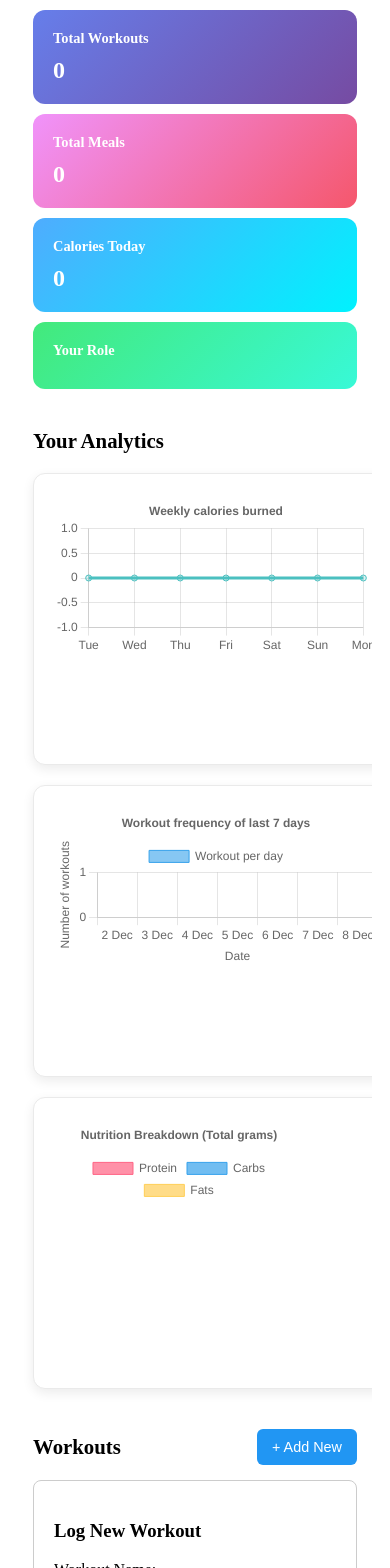
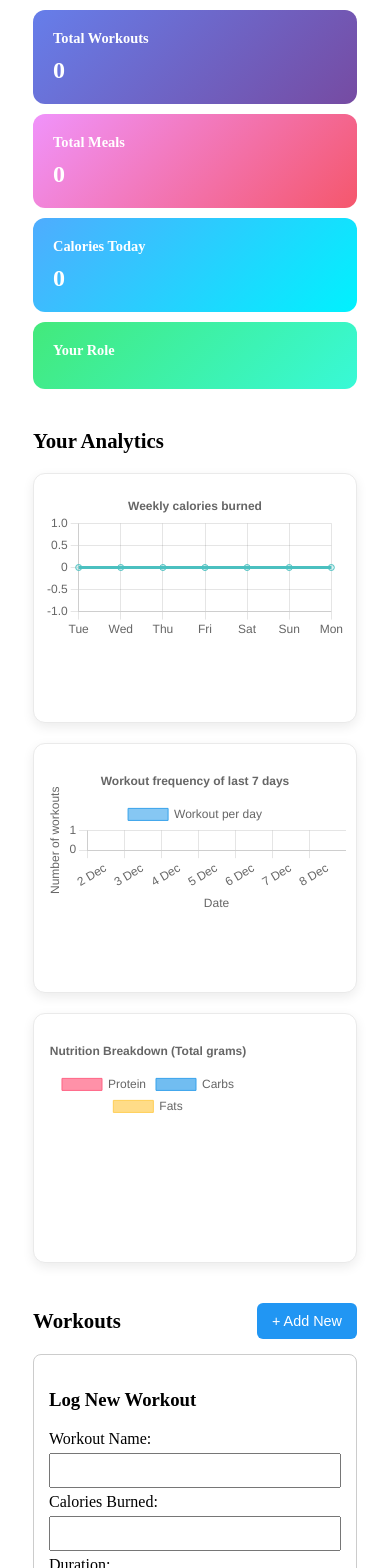
Before and after one commit to Kulkant/fitness-app, a React (Vite) app in the folder fitness-app-frontend/: page /dashboard in a window 390 px wide. Shown: the part 238-1806 px from the top of the page. Built offline with nearby package versions, Linux system fonts and the light colour scheme; no server answers.

Commit message:
fixed the design in mobile view and form view

```diff
--- a/fitness-app-frontend/src/App.css
+++ b/fitness-app-frontend/src/App.css
@@ -63,3 +63,17 @@
     font-size: 1.5rem !important;
   }
 }
+
+* {
+  box-sizing: border-box;
+}
+
+@media (max-width: 480px) {
+  .chart-container,
+  .form-container {
+    padding-left: 10px !important;
+    padding-right: 10px !important;
+    margin-left: 0 !important;
+    margin-right: 0 !important;
+  }
+}
--- a/fitness-app-frontend/src/components/AddWorkout.jsx
+++ b/fitness-app-frontend/src/components/AddWorkout.jsx
@@ -26,7 +26,15 @@ const AddWorkout = ({ onWorkoutAdded }) => {
   };
   return (
     <div
-      style={{ padding: "20px", border: "1px solid #ccc", borderRadius: "8px" }}
+      style={{
+        padding: "20px",
+        border: "1px solid #ccc",
+        borderRadius: "8px",
+        maxWidth: "100%",
+        padding: "15px",
+        margin: "0 auto",
+        boxSizing: "border-box",
+      }}
     >
       <h3>Log New Workout</h3>
       <form onSubmit={handleSubmit}>
--- a/fitness-app-frontend/src/components/Dashboard.jsx
+++ b/fitness-app-frontend/src/components/Dashboard.jsx
@@ -204,7 +204,7 @@ const Dashboard = () => {
           <div
             style={{
               background: "white",
-              padding: "20px",
+              padding: "15px",
               borderRadius: "12px",
               boxShadow: "0 4px 12px rgba(0,0,0,0.08)",
               border: "1px solid #eaeaea",
@@ -213,6 +213,8 @@ const Dashboard = () => {
               width: "100%",
               maxWidth: "100%",
               overflow: "hidden",
+              margin: "0 auto",
+              boxSizing: "border-box",
             }}
             className="chart-container"
           >
@@ -232,6 +234,8 @@ const Dashboard = () => {
               width: "100%",
               maxWidth: "100%",
               overflow: "hidden",
+              margin: "0 auto",
+              boxSizing: "border-box",
             }}
             className="chart-container"
           >
@@ -251,6 +255,8 @@ const Dashboard = () => {
               width: "100%",
               maxWidth: "100%",
               overflow: "hidden",
+              margin: "0 auto",
+              boxSizing: "border-box",
             }}
             className="chart-container"
           >
```
